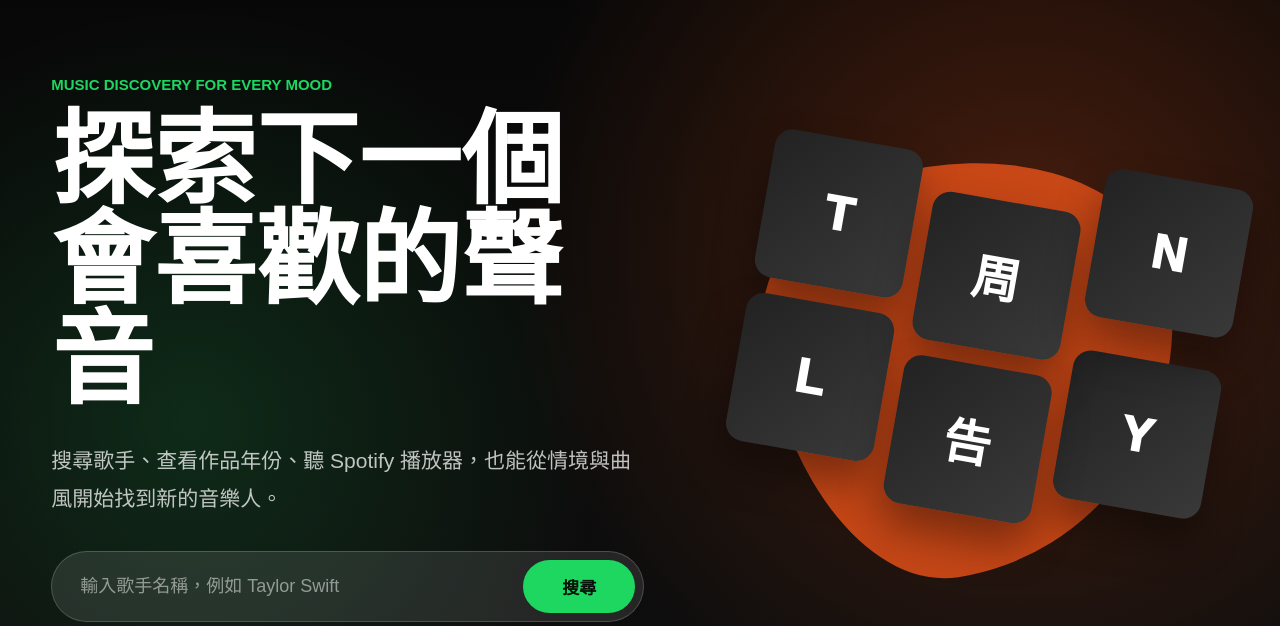
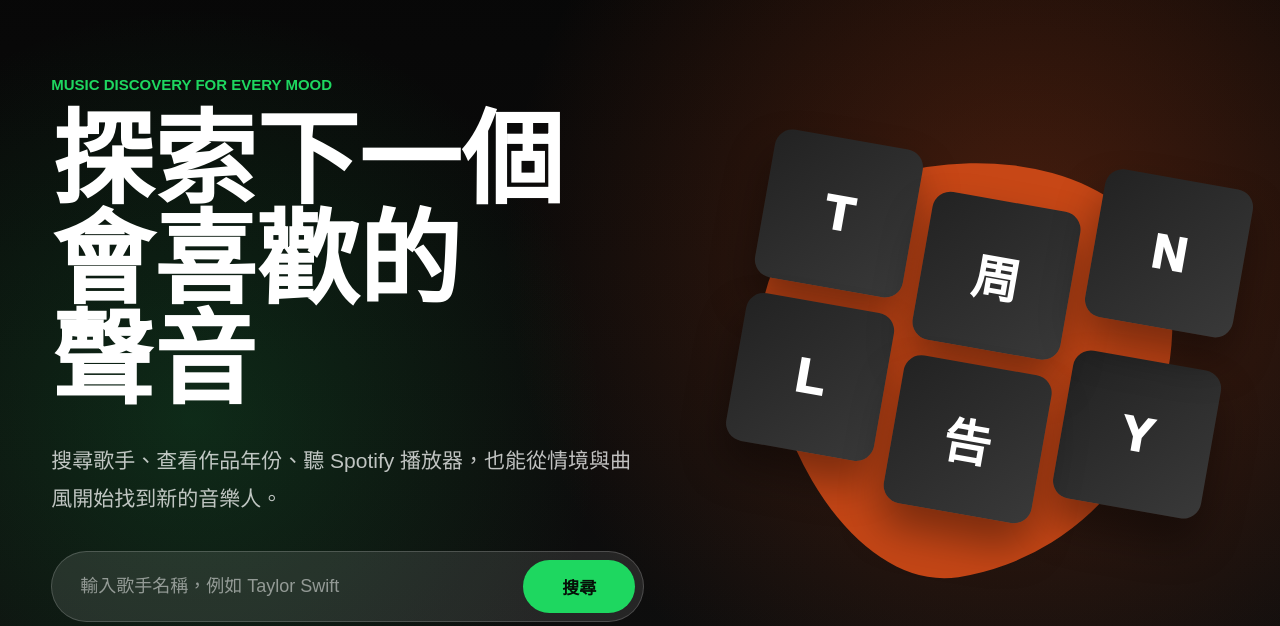
Before and after one commit to rong-kevin/my-first-python-project, a Flask app: page / in a window 1280 px wide. Shown: the part 60-686 px from the top of the page. Run offline with Flask 3, Linux system fonts and the light colour scheme.

Commit message:
Keep hero title ending together

```diff
--- a/static/home.css
+++ b/static/home.css
@@ -96,6 +96,11 @@
     line-height: 0.98;
     margin: 0;
     max-width: 860px;
+}
+
+.keep-together {
+    display: inline-block;
+    white-space: nowrap;
 }
 
 .hero-subtitle {
--- a/templates/index.html
+++ b/templates/index.html
@@ -22,7 +22,7 @@
         <section class="music-hero" id="search">
             <div class="hero-copy">
                 <p class="hero-kicker">Music discovery for every mood</p>
-                <h1>探索下一個會喜歡的聲音</h1>
+                <h1>探索下一個會喜歡的<span class="keep-together">聲音</span></h1>
                 <p class="hero-subtitle">
                     搜尋歌手、查看作品年份、聽 Spotify 播放器，也能從情境與曲風開始找到新的音樂人。
                 </p>
```
